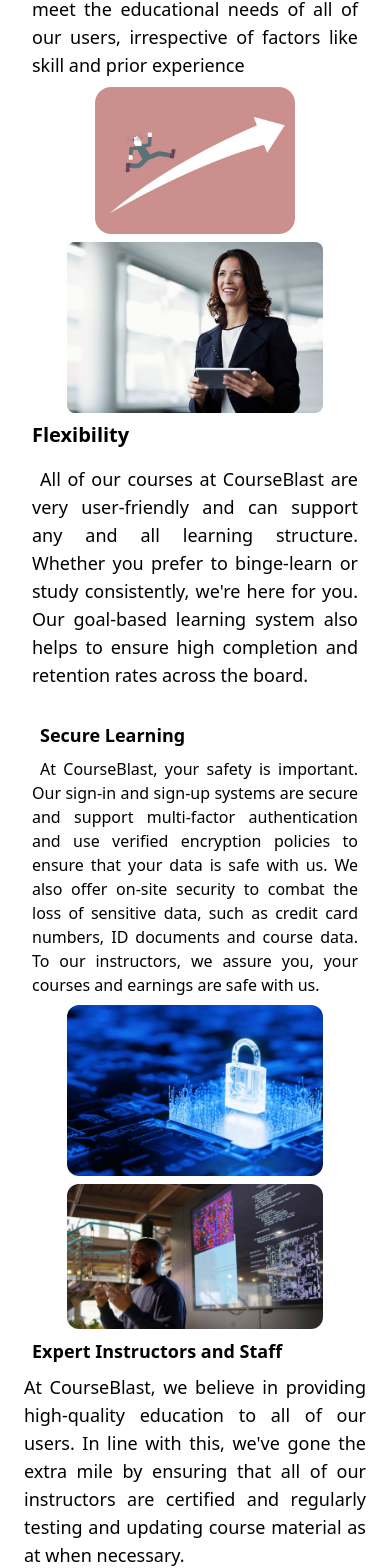
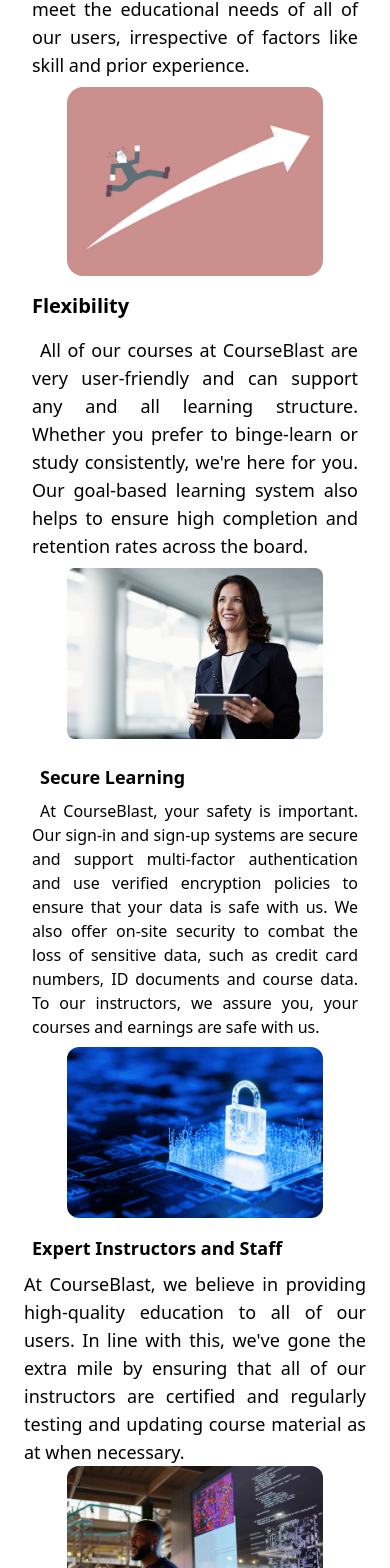
Before and after one commit to vilio316/courseblast, a React (Vite) app: page / in a window 390 px wide. Shown: the part 3179-4747 px from the top of the page. Built offline with nearby package versions, Linux system fonts and the light colour scheme; no server answers.

Commit message:
Landing Page UI Improved for Mobile

```diff
--- a/src/components/Landing.tsx
+++ b/src/components/Landing.tsx
@@ -237,16 +237,16 @@ export function Landing(){
             <div className='grid md:grid-cols-2 my-2 items-center'>
                 <div>
                     <p className='p-2 text-xl font-bold md:text-2xl'>Tailored Learning</p>
-                    <p className='p-2 text-lg indent-2 md:indent-4 text-justify'>Intermediate, beginner or professional, CourseBlast has a course with you in mind! Our courses and their curricula are carefully tailored to meet the educational needs of all of our users, irrespective of factors like skill and prior experience</p>
+                    <p className='p-2 text-lg indent-2 md:indent-4 text-justify'>Intermediate, beginner or professional, CourseBlast has a course with you in mind! Our courses and their curricula are carefully tailored to meet the educational needs of all of our users, irrespective of factors like skill and prior experience.</p>
                 </div>
 
                 <div>
-                    <img src={selfpaced} className='w-7/12 mx-auto rounded-2xl'/>
+                    <img src={selfpaced} className='md:w-7/12 w-9/12 mx-auto rounded-2xl'/>
                 </div>
 
             </div>
 
-            <div className='grid md:grid-cols-2 my-2 items-center'>
+            <div className='flex flex-col-reverse md:grid-cols-2 my-2 items-center md:grid'>
             <div>
                    <img src={expert_2} alt="Flexibility Illustration" className='w-9/12 mx-auto rounded-lg'/>
                 </div>
@@ -272,7 +272,7 @@ export function Landing(){
 
             </div>
 
-            <div className='grid md:grid-cols-2 my-2 items-center'>
+            <div className='flex flex-col-reverse md:grid-cols-2 my-2 items-center md:grid'>
             <div>
                     <img src={expert_1} alt="Expert Instructors" className='w-9/12 mx-auto rounded-xl' />
                 </div>
```
